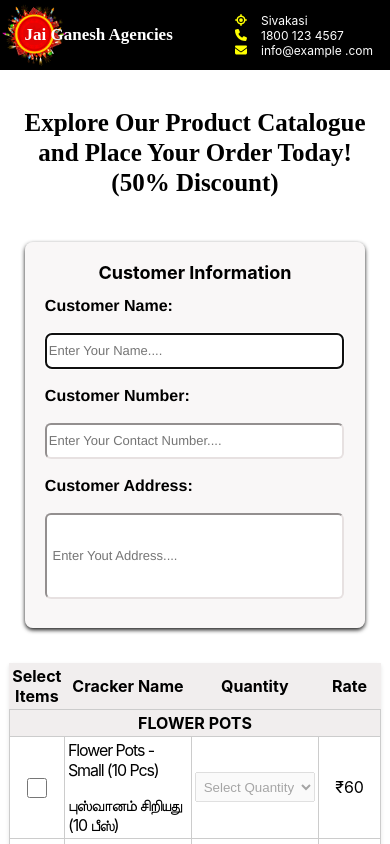
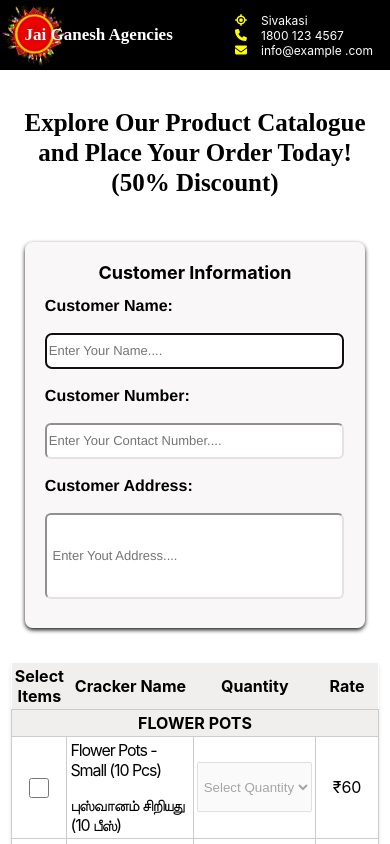
Before and after one commit to DuoTech-Projects/Jai-Ganesh-Crackers, a React (Create React App) app in the folder client/: page / in a window 390 px wide. Shown: the top 844 px of the page. Built offline with nearby package versions, Linux system fonts and the light colour scheme; what @react-pdf/renderer would draw is missing.

Commit message:
order number genration

```diff
--- a/client/src/Home/home.css
+++ b/client/src/Home/home.css
@@ -220,8 +220,8 @@
 
 .dropdown-input-container {
   cursor: pointer;
-  height: 30px;
-  width: 70%;
+  height: 35px;
+  width: 80%;
   text-align: center;
 }
 
@@ -354,7 +354,8 @@
   }
 
   .dropdown-input-container {
-    width: 120px;
+    width: 115px;
+    height:50px;
   }
 
   .tablecell-itemName {
```
